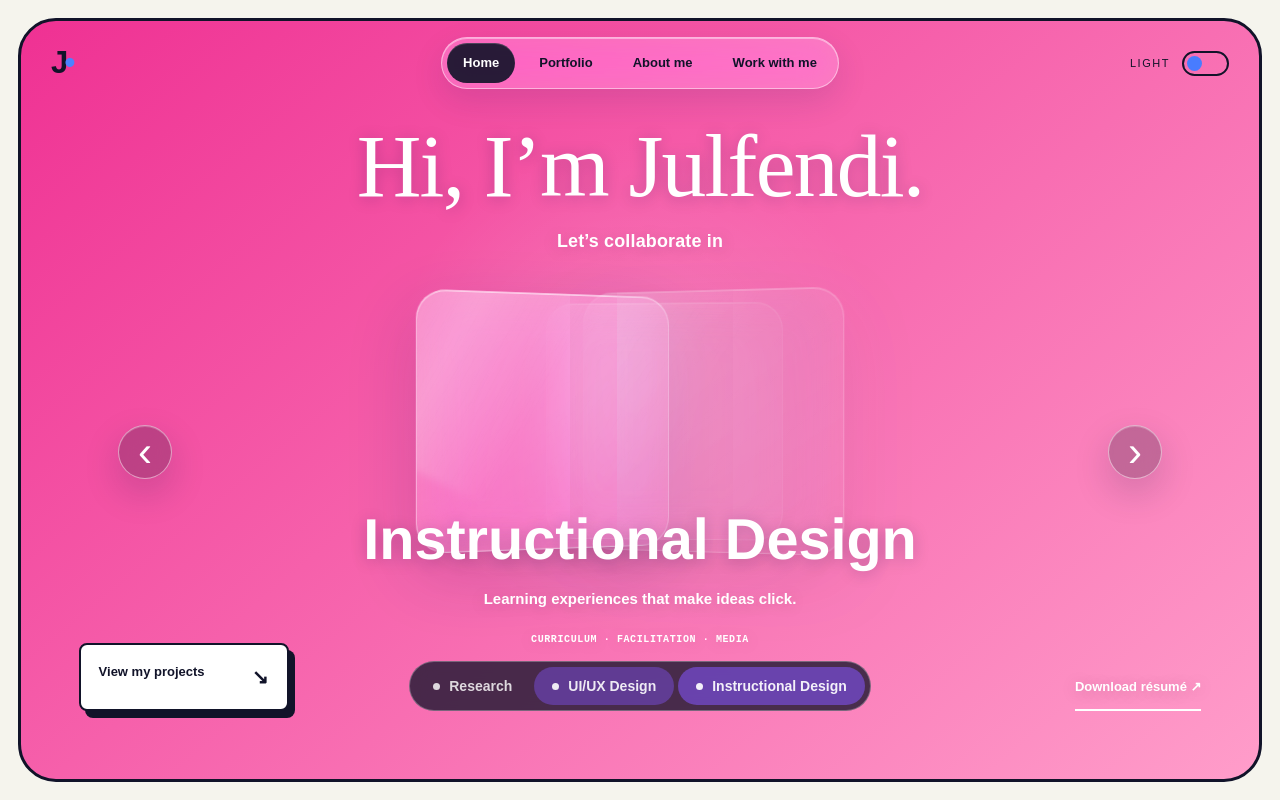
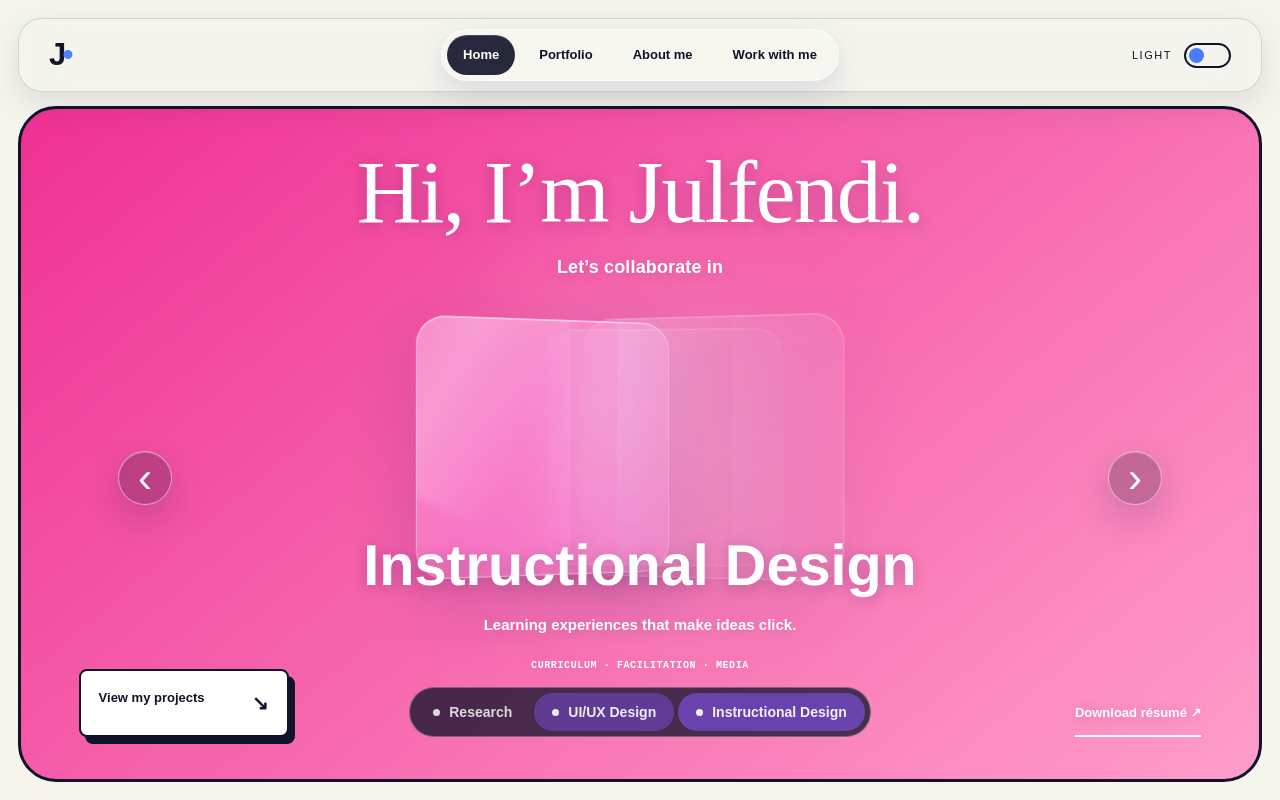
Before and after one commit to Jullyfish8/Portfolio-Website, a Next.js app: page / in a window 1280 px wide. Shown: the top 800 px of the page. Built offline with nearby package versions, Linux system fonts and the light colour scheme.

Commit message:
Add sticky section-aware navigation

```diff
--- a/app/globals.css
+++ b/app/globals.css
@@ -90,3 +90,10 @@
 .carousel-nav div button:before{content:"";display:inline-block;width:7px;height:7px;margin-right:9px;border-radius:50%;background:currentColor;vertical-align:1px}
 .carousel-nav div button.active{width:auto;border-radius:999px;background:#8054f5;color:#fff;transform:none}
 @media(max-width:800px){.hero-bottom{grid-template-columns:1fr}.primary-cta{justify-self:center}.carousel-nav{grid-column:1;justify-self:center;max-width:100%;overflow-x:auto}.carousel-nav div button{padding:10px 13px;font-size:12px}.carousel-nav div button:before{margin-right:6px}}
+
+/* Keep navigation outside the hero frame and aware of the current section. */
+.nav-shell{position:sticky;top:10px;left:auto;width:100%;height:74px;margin-bottom:14px;border:1px solid color-mix(in srgb,var(--line) 14%,transparent);border-radius:24px;background:color-mix(in srgb,var(--paper) 76%,transparent);box-shadow:0 12px 34px rgba(17,19,41,.1);backdrop-filter:blur(22px) saturate(150%);-webkit-backdrop-filter:blur(22px) saturate(150%);z-index:50}
+.nav-links a{transition:background .25s,color .25s,box-shadow .25s}
+.hero{min-height:calc(100vh - 124px);padding-top:42px}
+#home,#portfolio,#about,#contact{scroll-margin-top:108px}
+@media(max-width:800px){.nav-shell{top:7px;height:58px;display:flex;justify-content:center;padding:5px;margin-bottom:9px;border-radius:19px}.wordmark,.theme-toggle{display:none}.nav-links{display:flex;width:100%;gap:2px;overflow-x:auto;justify-content:space-between;padding:3px}.nav-links a{flex:0 0 auto;padding:9px 11px;font-size:11px}.hero{min-height:calc(100svh - 85px);padding-top:34px}#home,#portfolio,#about,#contact{scroll-margin-top:82px}}
--- a/app/page.tsx
+++ b/app/page.tsx
@@ -14,14 +14,15 @@ const projects = [
 ];
 
 export default function Home(){
-  const [role,setRole]=useState(0),[project,setProject]=useState(0),[dark,setDark]=useState(false),[paused,setPaused]=useState(false); const touchX=useRef(0);
+  const [role,setRole]=useState(0),[project,setProject]=useState(0),[dark,setDark]=useState(false),[paused,setPaused]=useState(false),[activeSection,setActiveSection]=useState('home'); const touchX=useRef(0);
   useEffect(()=>{if(localStorage.getItem('julfendi-theme')==='dark')setDark(true)},[]);
   useEffect(()=>{if(paused)return;const timer=setInterval(()=>setRole(v=>(v+1)%roles.length),3000);return()=>clearInterval(timer)},[paused]);
   useEffect(()=>{localStorage.setItem('julfendi-theme',dark?'dark':'light')},[dark]);
+  useEffect(()=>{const observer=new IntersectionObserver(entries=>{const visible=entries.filter(entry=>entry.isIntersecting).sort((a,b)=>b.intersectionRatio-a.intersectionRatio)[0];if(visible)setActiveSection(visible.target.id)},{rootMargin:'-18% 0px -62% 0px',threshold:[0,.2,.5,.8]});['home','portfolio','about','contact'].forEach(id=>{const section=document.getElementById(id);if(section)observer.observe(section)});return()=>observer.disconnect()},[]);
   const current=roles[role],selected=projects[project],moveRole=(d:number)=>setRole(v=>(v+d+roles.length)%roles.length);
   return <main className={`site-shell ${dark?'dark':''}`}>
+    <nav className="nav-shell" aria-label="Primary navigation"><a className="wordmark" href="#home" aria-label="Julfendi home">J<span>•</span></a><div className="nav-links"><a className={activeSection==='home'?'is-active':''} href="#home">Home</a><a className={activeSection==='portfolio'?'is-active':''} href="#portfolio">Portfolio</a><a className={activeSection==='about'?'is-active':''} href="#about">About me</a><a className={activeSection==='contact'?'is-active':''} href="#contact">Work with me</a></div><button className="theme-toggle" type="button" onClick={()=>setDark(v=>!v)} aria-label={`Switch to ${dark?'bright':'dark'} mode`} aria-pressed={dark}><span>{dark?'Dark':'Light'}</span><i aria-hidden="true" /></button></nav>
     <section id="home" className={`hero hero-${current.className}`} onMouseEnter={()=>setPaused(true)} onMouseLeave={()=>setPaused(false)} onFocus={()=>setPaused(true)} onBlur={()=>setPaused(false)} onTouchStart={e=>touchX.current=e.touches[0].clientX} onTouchEnd={e=>{const delta=e.changedTouches[0].clientX-touchX.current;if(Math.abs(delta)>45)moveRole(delta<0?1:-1)}}>
-      <nav className="nav-shell" aria-label="Primary navigation"><a className="wordmark" href="#home" aria-label="Julfendi home">J<span>•</span></a><div className="nav-links"><a className="is-active" href="#home">Home</a><a href="#portfolio">Portfolio</a><a href="#about">About me</a><a href="#contact">Work with me</a></div><button className="theme-toggle" type="button" onClick={()=>setDark(v=>!v)} aria-label={`Switch to ${dark?'bright':'dark'} mode`} aria-pressed={dark}><span>{dark?'Dark':'Light'}</span><i aria-hidden="true" /></button></nav>
       <div className="hero-heading"><h1>Hi, I’m Julfendi.</h1><p>Let’s collaborate in</p></div>
       <div className="hero-stage" aria-live="polite"><button className="side-arrow side-arrow-left" type="button" onClick={()=>moveRole(-1)} aria-label="Previous discipline">‹</button><div className="role-orbit" aria-hidden="true">{roles.map((item,i)=><div key={item.name} className={`glass-placeholder ${i===role?'is-active':i===(role+roles.length-1)%roles.length?'is-prev':'is-next'}`} />)}</div><button className="side-arrow side-arrow-right" type="button" onClick={()=>moveRole(1)} aria-label="Next discipline">›</button><div className="role-details"><p className={`role-title ${current.font}`}>{current.name}</p><p className="role-copy">{current.line}</p><p className="role-meta">{current.meta}</p></div></div>
       <div className="hero-bottom"><a className="primary-cta" href="#portfolio">View my projects <span>↘</span></a><div className="carousel-nav" aria-label="Choose a discipline"><div>{roles.map((r,i)=><button key={r.name} className={i===role?'active':''} onClick={()=>setRole(i)} aria-label={`Show ${r.name}`}>{r.name}</button>)}</div></div><a className="resume-link" href="#resume">Download résumé ↗</a></div>
```
